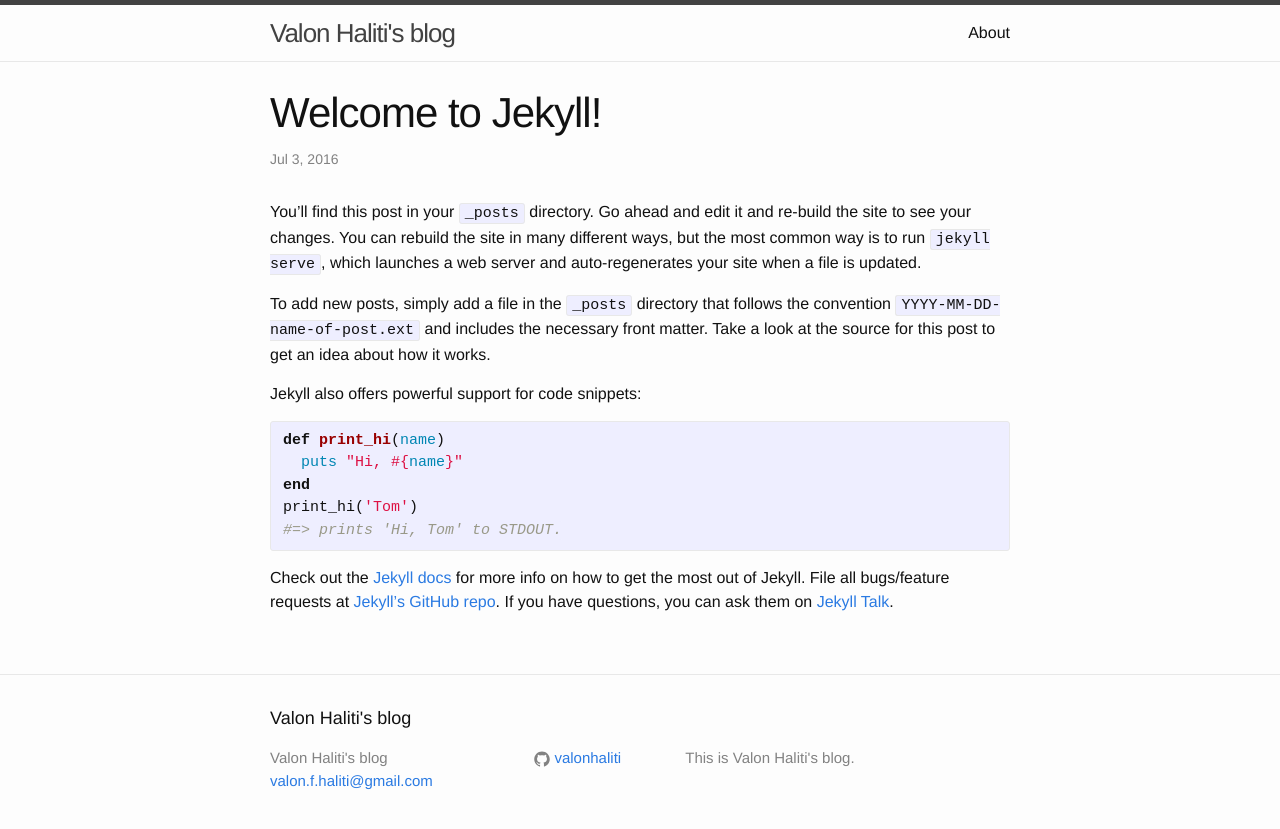
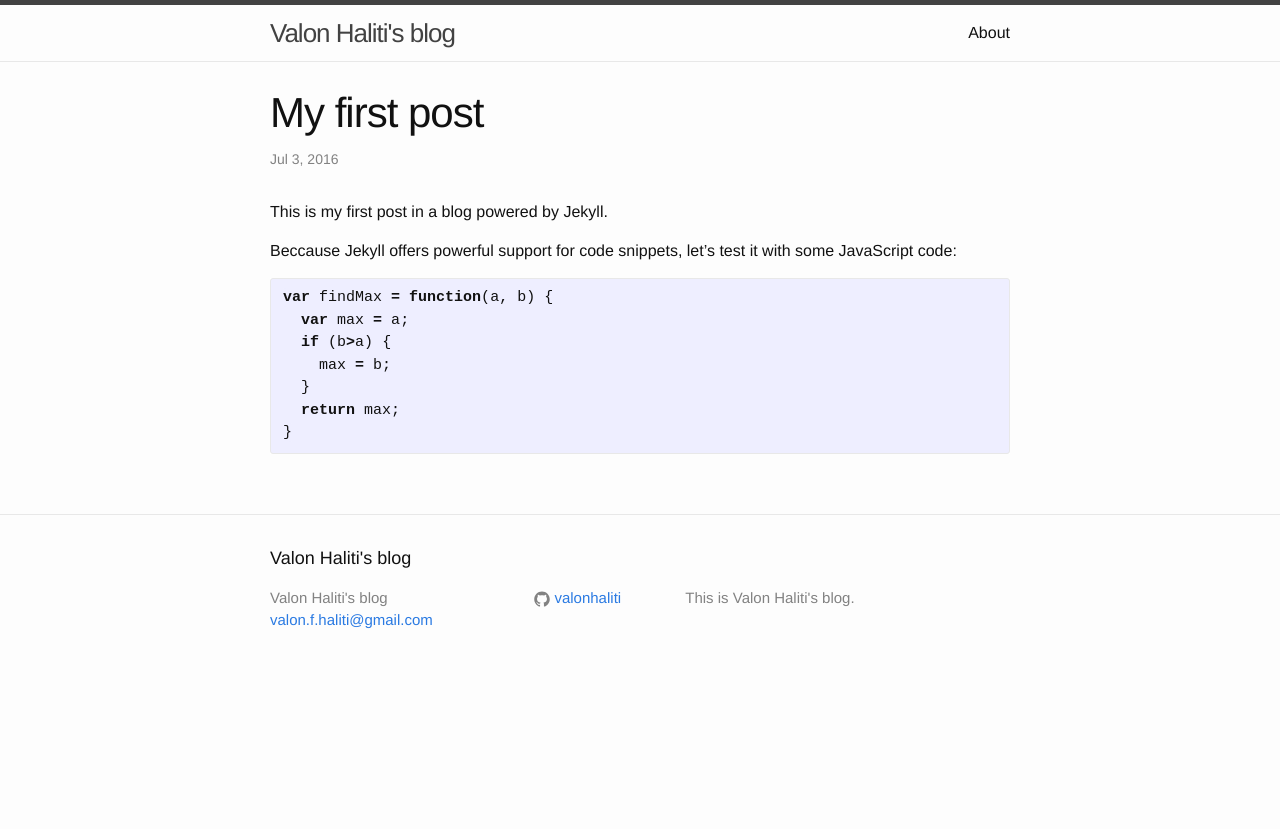
Before and after one commit to valonhaliti/valonhaliti.github.io, a Jekyll site: the page built from _posts/2016-07-03-welcome-to-jekyll.markdown, in a window 1280 px wide. Shown: the top 829 px of the page. Built offline with Jekyll 4.4.1, drawn with Linux system fonts in a browser that asks for light colours.

Commit message:
Update 2016-07-03-welcome-to-jekyll.markdown

```diff
--- a/_posts/2016-07-03-welcome-to-jekyll.markdown
+++ b/_posts/2016-07-03-welcome-to-jekyll.markdown
@@ -1,25 +1,19 @@
 ---
 layout: post
-title:  "Welcome to Jekyll!"
+title:  "My first post"
 date:   2016-07-03 12:19:41 +0200
 categories: jekyll update
 ---
-You’ll find this post in your `_posts` directory. Go ahead and edit it and re-build the site to see your changes. You can rebuild the site in many different ways, but the most common way is to run `jekyll serve`, which launches a web server and auto-regenerates your site when a file is updated.
+This is my first post in a blog powered by Jekyll.
 
-To add new posts, simply add a file in the `_posts` directory that follows the convention `YYYY-MM-DD-name-of-post.ext` and includes the necessary front matter. Take a look at the source for this post to get an idea about how it works.
+Beccause Jekyll offers powerful support for code snippets, let's test it with some JavaScript code:
 
-Jekyll also offers powerful support for code snippets:
-
-{% highlight ruby %}
-def print_hi(name)
-  puts "Hi, #{name}"
-end
-print_hi('Tom')
-#=> prints 'Hi, Tom' to STDOUT.
+{% highlight javascript %}
+var findMax = function(a, b) {
+  var max = a;
+  if (b>a) {
+    max = b;
+  }
+  return max;
+}
 {% endhighlight %}
-
-Check out the [Jekyll docs][jekyll-docs] for more info on how to get the most out of Jekyll. File all bugs/feature requests at [Jekyll’s GitHub repo][jekyll-gh]. If you have questions, you can ask them on [Jekyll Talk][jekyll-talk].
-
-[jekyll-docs]: http://jekyllrb.com/docs/home
-[jekyll-gh]:   https://github.com/jekyll/jekyll
-[jekyll-talk]: https://talk.jekyllrb.com/
```
